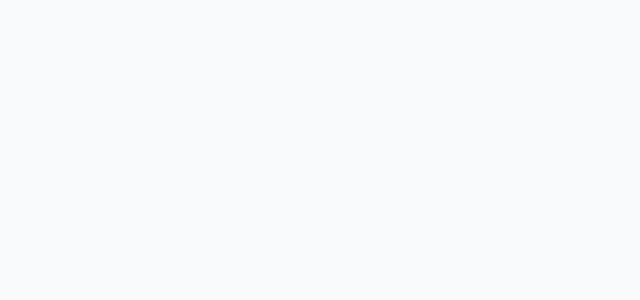
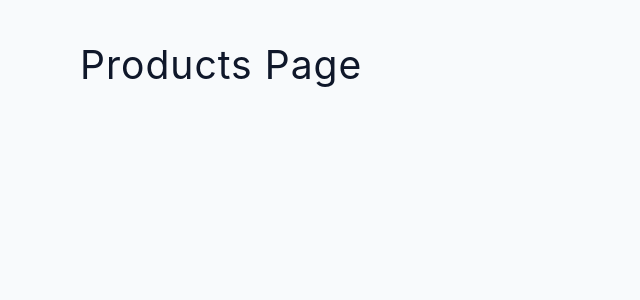
Before and after one commit to BarryCoding/study-react-router6, a React (Vite) app: page /products in a window 1280 px wide. Before the commit this address had no page. Shown: the top 300 px of the page, without its empty margins (0-640 px from the left). Built offline with nearby package versions, Linux system fonts and the light colour scheme.

Commit message:
step2 pages components

```diff
--- a/src/App.jsx
+++ b/src/App.jsx
@@ -1,18 +1,15 @@
 import { BrowserRouter, Routes, Route } from 'react-router-dom';
+import Home from './pages/Home';
+import About from './pages/About';
+import Products from './pages/Products';
 
 function App() {
   return (
     <BrowserRouter>
       <Routes>
-        <Route path='/' element={<>home page</>} />
-        <Route
-          path='testing'
-          element={
-            <>
-              <h2>testing</h2>
-            </>
-          }
-        />
+        <Route path='/' element={<Home />} />
+        <Route path='about' element={<About />} />
+        <Route path='products' element={<Products />} />
       </Routes>
     </BrowserRouter>
   );
--- /dev/null
+++ b/src/pages/About.jsx
@@ -0,0 +1,8 @@
+const About = () => {
+  return (
+    <section className='section'>
+      <h2>About Page</h2>
+    </section>
+  );
+};
+export default About;
--- /dev/null
+++ b/src/pages/Home.jsx
@@ -0,0 +1,8 @@
+const Home = () => {
+  return (
+    <section className='section'>
+      <h2>Home Page</h2>
+    </section>
+  );
+};
+export default Home;
--- /dev/null
+++ b/src/pages/Products.jsx
@@ -0,0 +1,8 @@
+const Products = () => {
+  return (
+    <section className='section'>
+      <h2>Products Page</h2>
+    </section>
+  );
+};
+export default Products;
```
Also changed, not shown: 1 other file (tests, documents, lock files or other folders).
